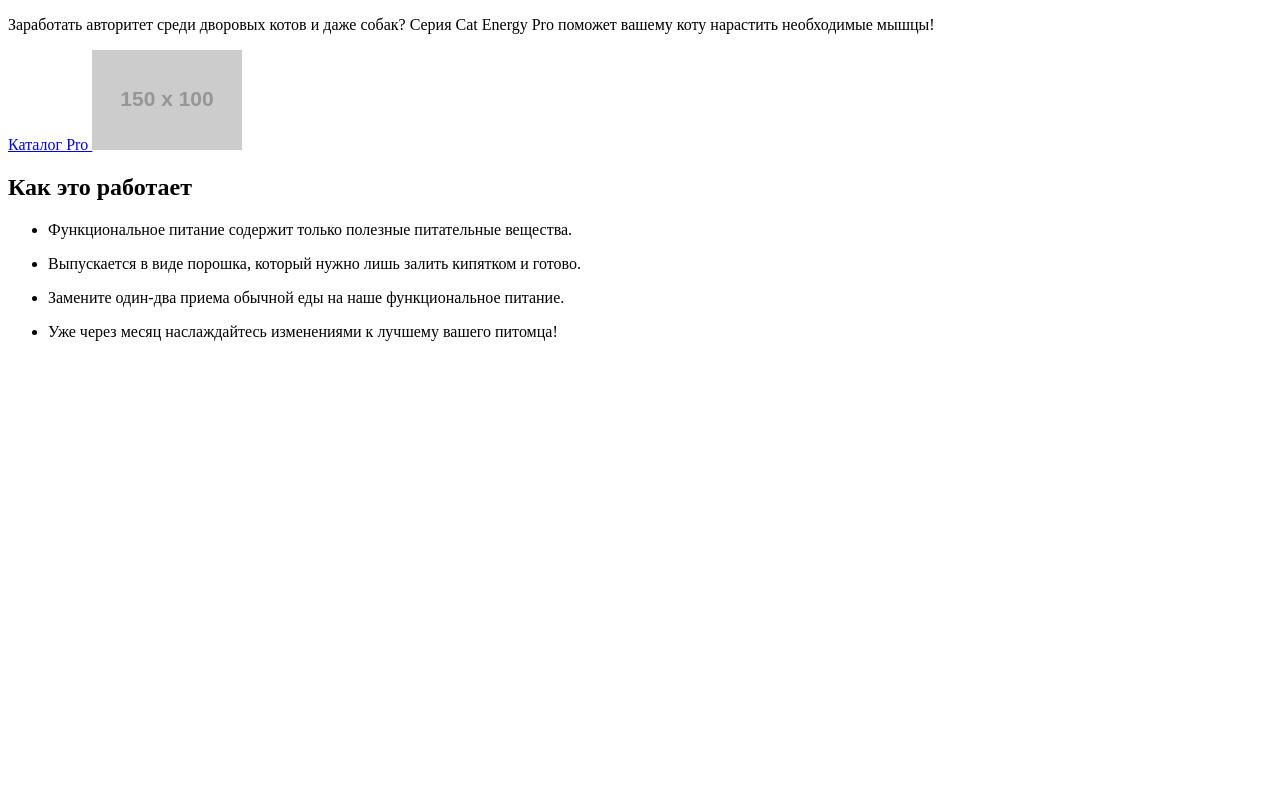
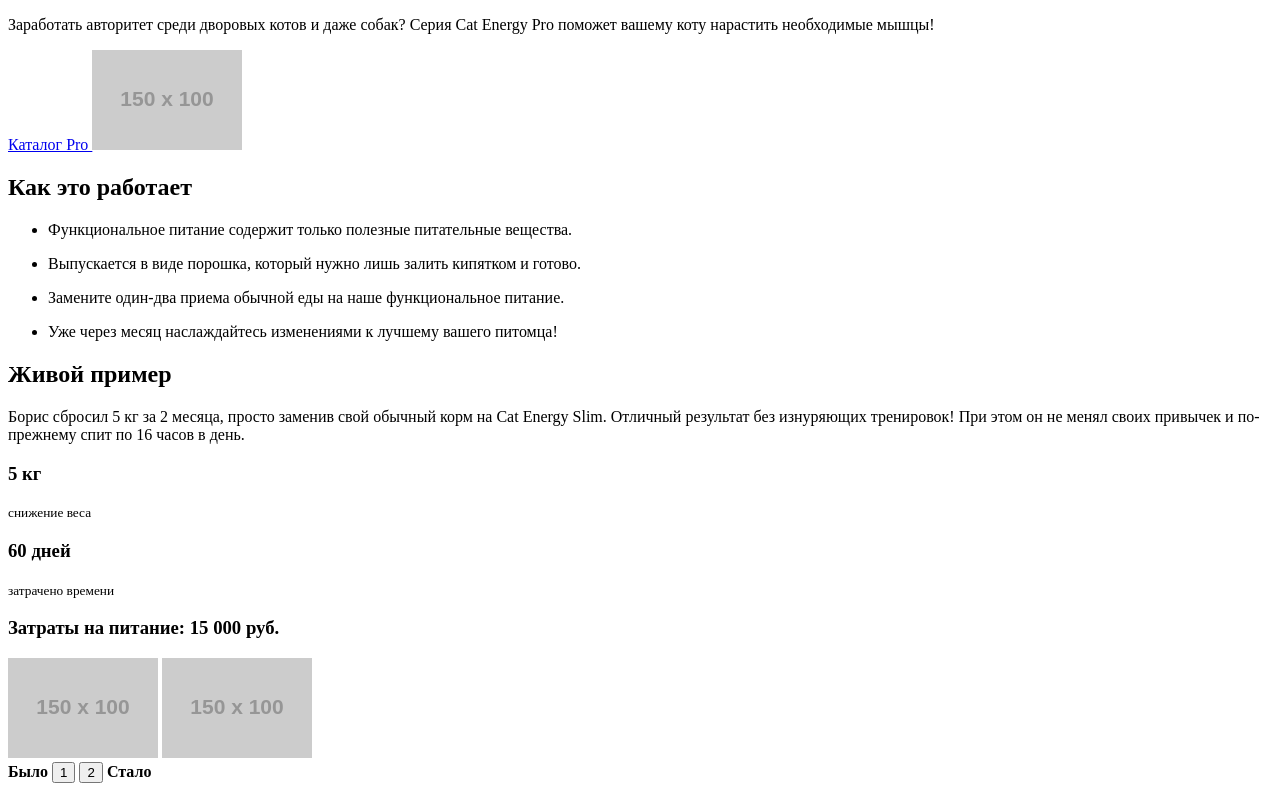
Before and after one commit to shurick0210/111900-cat-energy, a website: page source/index.html in a window 1280 px wide. Shown: the part 800-1591 px from the top of the page. Before the commit the page ends 1157 px from the top, so only its background shows below. Drawn offline with Linux system fonts and the light colour scheme; placeholder pictures from the web are drawn by us.

Commit message:
разметил блок example

```diff
--- a/source/index.html
+++ b/source/index.html
@@ -86,6 +86,32 @@
       </ul>
     </section>
 
+    <section class="example">
+      <h2 class="section-title example__section-title">Живой пример</h2>
+      <p class="example_description">Борис сбросил 5 кг за 2 месяца, просто заменив свой обычный корм на Cat Energy Slim. Отличный результат без изнуряющих тренировок! При этом он не менял своих привычек и по-прежнему спит по 16 часов в день.</p>
+      <div class="example__wrapper">
+        <div class="example__weight">
+          <h3 class="example__title">5 кг</h3>
+          <small class="example__legend example__legend--weight">снижение веса</small>
+        </div>
+        <div class="example__time">
+          <h3 class="example__title">60 дней</h3>
+          <small class="example__legend example__legend--time">затрачено времени</small>
+        </div>
+      </div>
+      <h3 class="example__cost">Затраты на питание: 15 000 руб.</h3>
+      <div class="example__slider slider">
+        <img class="slider__image slider__image--before" src="http://placehold.it/150x100" width="150" height="100" alt="До диеты">
+        <img class="slider__image slider__image--after" src="http://placehold.it/150x100" width="150" height="100" alt="После диеты">
+        <div class="example__toggles slider__toggles">
+          <b class="example__text">Было</b>
+          <button class="slider-toggle" type="button">1</button>
+          <button class="slider-toggle" type="button">2</button>
+          <b class="example__text">Стало</b>
+        </div>
+      </div>
+    </section>
+
 
 
   </body>
```
